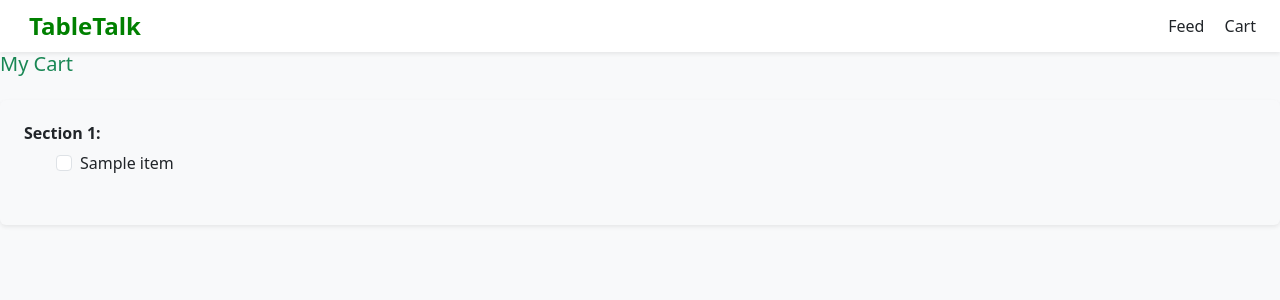
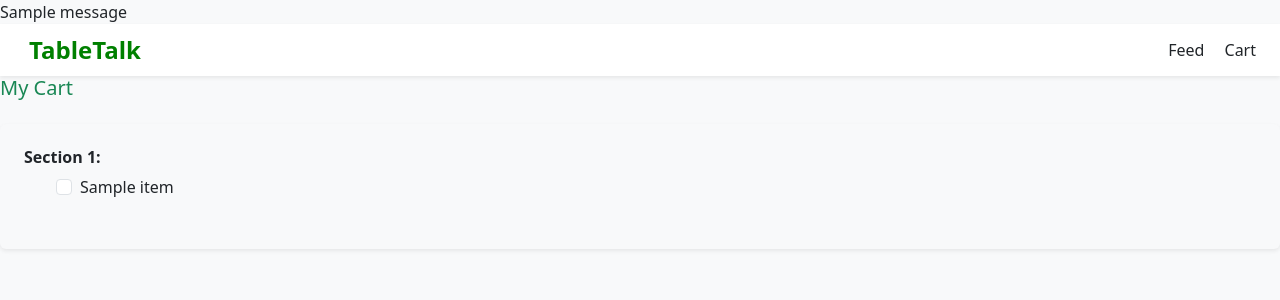
Before and after one commit to IWU-CS253/TableTalk, a Flask app: template templates/cart.html in a window 1280 px wide. Shown: the top 300 px of the page. Run offline with Flask 3, Linux system fonts and the light colour scheme; the template is opened without the code that fills it: most values are stand-ins (such as "Sample title", 1, 10 or a date in 2020); one stand-in notice (Sample message) is shown; some libraries are stand-ins or nearby versions.

Commit message:
Added flash messages in layout.html

```diff
--- a/templates/layout.html
+++ b/templates/layout.html
@@ -13,6 +13,11 @@
     </style>
 </head>
 <body>
+    <div>
+        {% for message in get_flashed_messages() %}
+        <div class="flash">{{ message }}</div>
+        {% endfor %}
+    </div>
     <!Fixed Navigation Bar>
     <nav class="navbar navbar-light bg-white shadow-sm px-4">
         <span class="logo">
```
